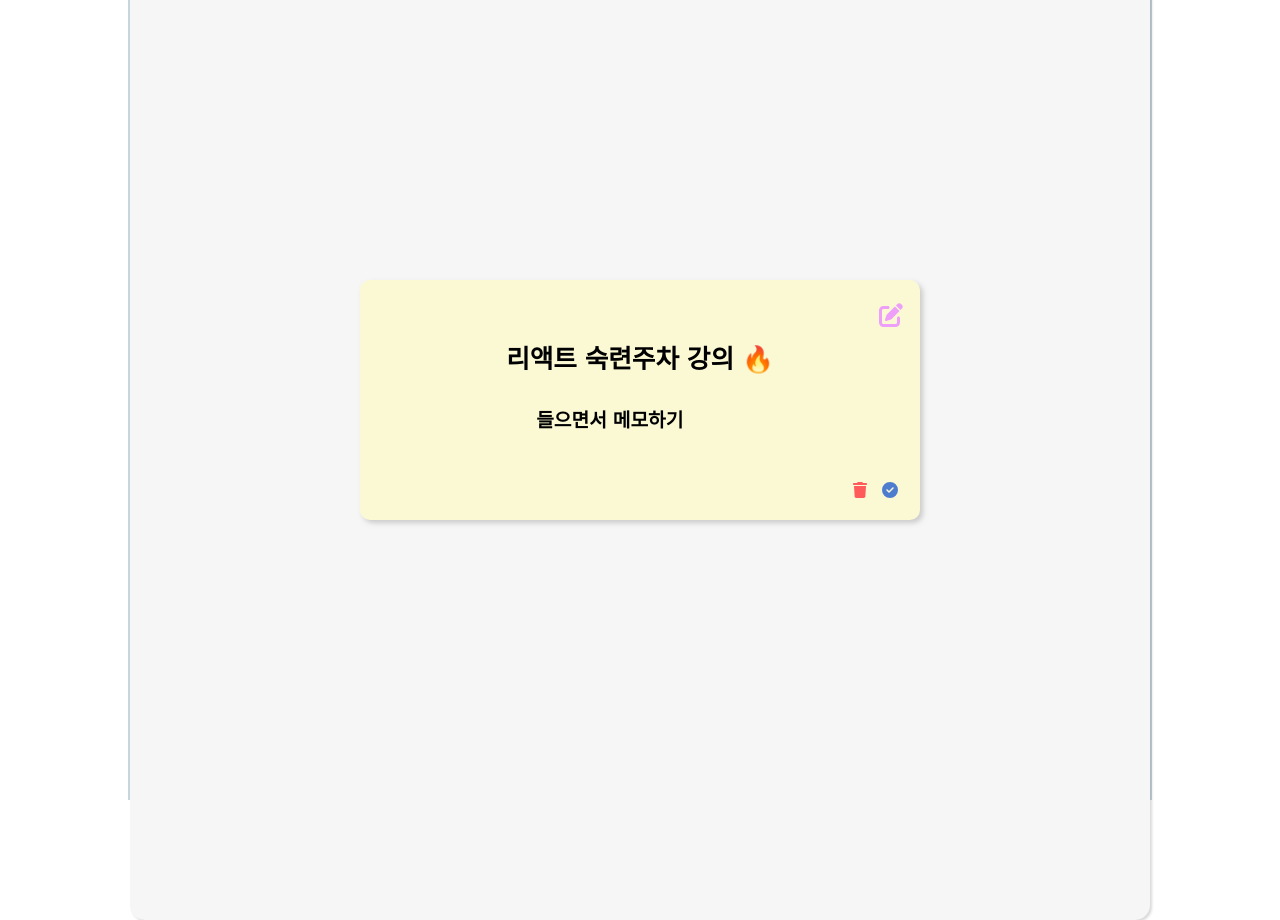
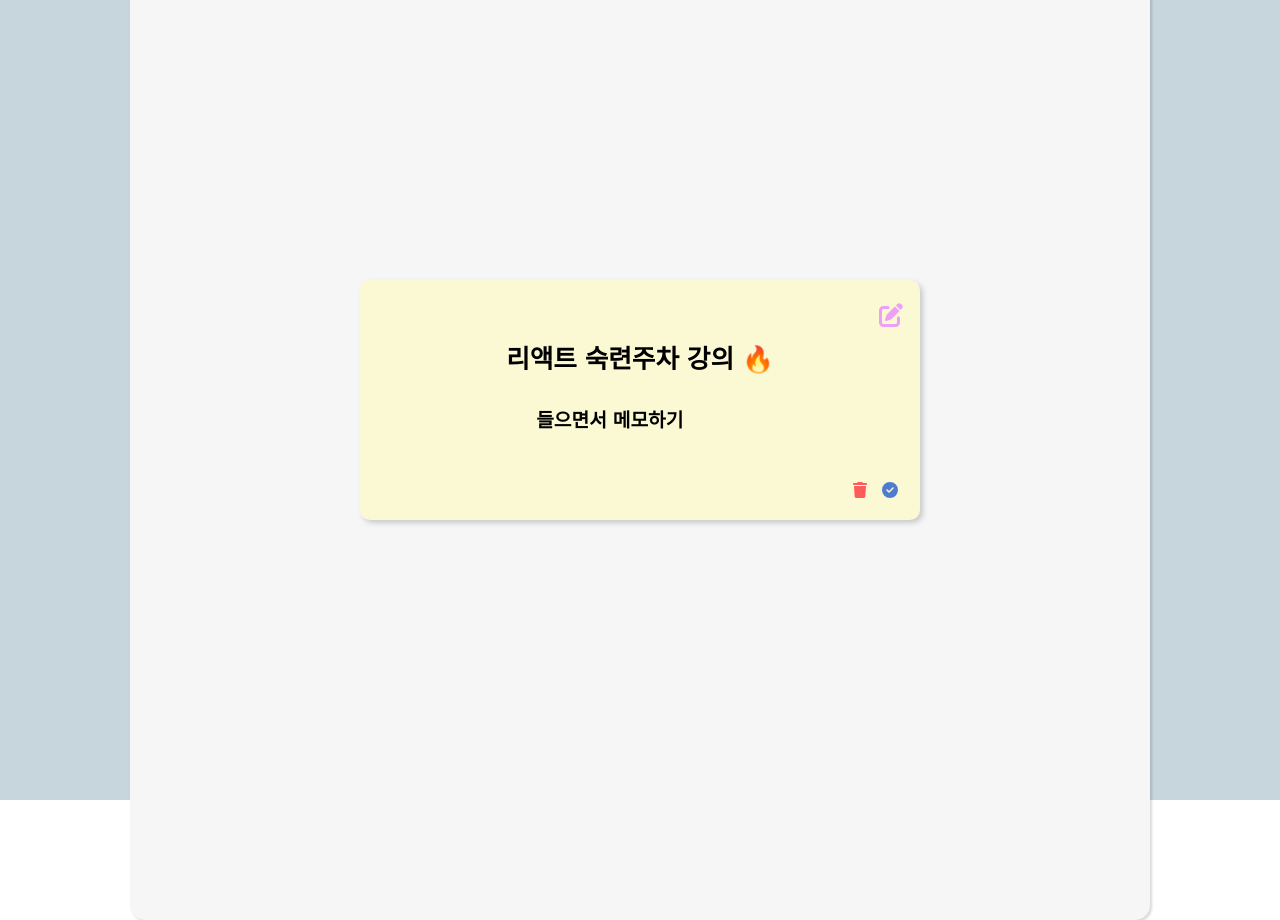
Before and after one commit to nayoung3669/todolist_react, a React (Create React App) app: page /1 in a window 1280 px wide. Built offline with nearby package versions, Linux system fonts and the light colour scheme.

Commit message:
미디어쿼리 사이즈 수정

```diff
--- a/src/components/TodoItem.js
+++ b/src/components/TodoItem.js
@@ -1,7 +1,7 @@
 import React from "react";
 import { useNavigate } from "react-router-dom";
 import { backIcon, doneIcon, trashIcon } from "../assets/icons";
-import { TodoItemBlock } from "../styles/todos";
+import { TodoItemBlock } from "../styles/TodoItemStyle";
 
 const TodoItem = ({ todo, onRemove, onToggle }) => {
   const navigate = useNavigate();
--- a/src/container/TodoInputContainer.js
+++ b/src/container/TodoInputContainer.js
@@ -27,7 +27,7 @@ const TodoInputContainerBlock = styled.div`
 
   @media screen and (max-width: 1180px) {
     flex-direction: column;
-    width: 500px;
+    width: 400px;
   }
 `;
 
--- a/src/layout/TodoTemplate.js
+++ b/src/layout/TodoTemplate.js
@@ -60,7 +60,7 @@ const TemplateBlock = styled.div`
 
   @media screen and (max-width: 1180px) {
     flex-direction: column;
-    width: 500px;
+    width: 400px;
 
     .todoTitle {
       top: 0%;
--- a/src/styles/GlobalStyle.js
+++ b/src/styles/GlobalStyle.js
@@ -3,11 +3,10 @@ import { createGlobalStyle } from "styled-components";
 const GlobalStyle = createGlobalStyle`
 
   body {
-    width: 80%;
+    width: 100%;
     margin: auto;
     font-family: "Helvetica", "Arial", sans-serif;
   }
-
   * {
     box-sizing: border-box;
   }
--- a/src/styles/todos.js
+++ b/src/styles/TodoItemStyle.js
@@ -84,8 +84,7 @@ export const TodoItemBlock = styled.div`
       font-size: 0.4rem;
     }
     .icons {
-      left: 50%;
-    }
+      left: 25%;
   }
 
   @keyframes vibration {
```
